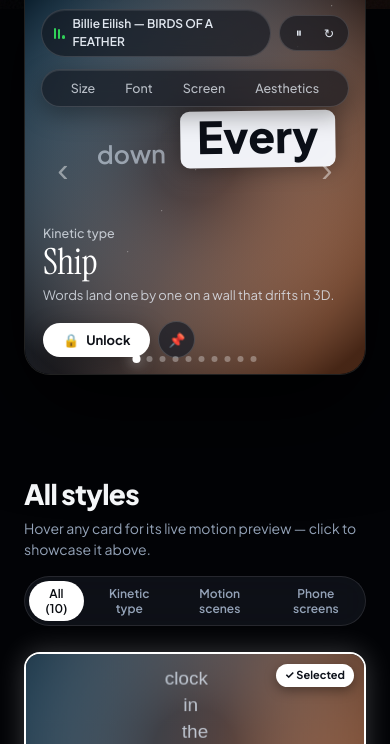
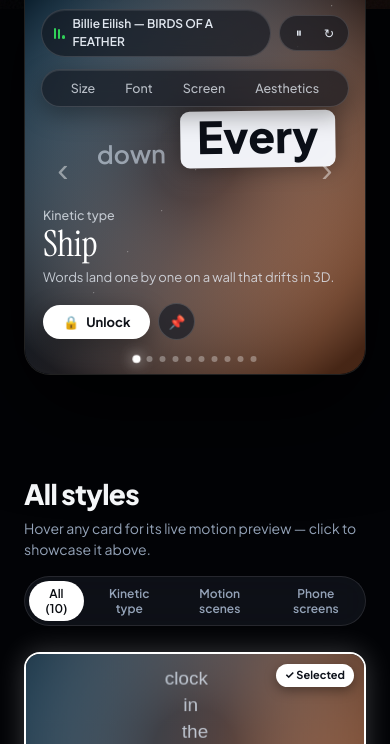
Before and after one commit to s0u1ls/SoulsLights, a plain HTML site: page index.html in a window 390 px wide. Shown: the part 835-1579 px from the top of the page. Drawn offline with Linux system fonts and the light colour scheme.

Commit message:
Refine responsive spacing on studio stage controls

```diff
--- a/index.html
+++ b/index.html
@@ -1011,7 +1011,7 @@
       .nav-pill { display: none; }
       .stage-topbar { padding: 14px 16px; flex-wrap: wrap; }
       .stage-nav-pills { order: 3; width: 100%; justify-content: center; }
-      .hero-bottom-bar { left: 18px; right: 18px; bottom: 16px; }
+      .hero-bottom-bar { left: 18px; right: 18px; bottom: 34px; }
       .stage-lyric-ticker { display: none; }
       .pagination-dots { bottom: 12px; }
     }
```
